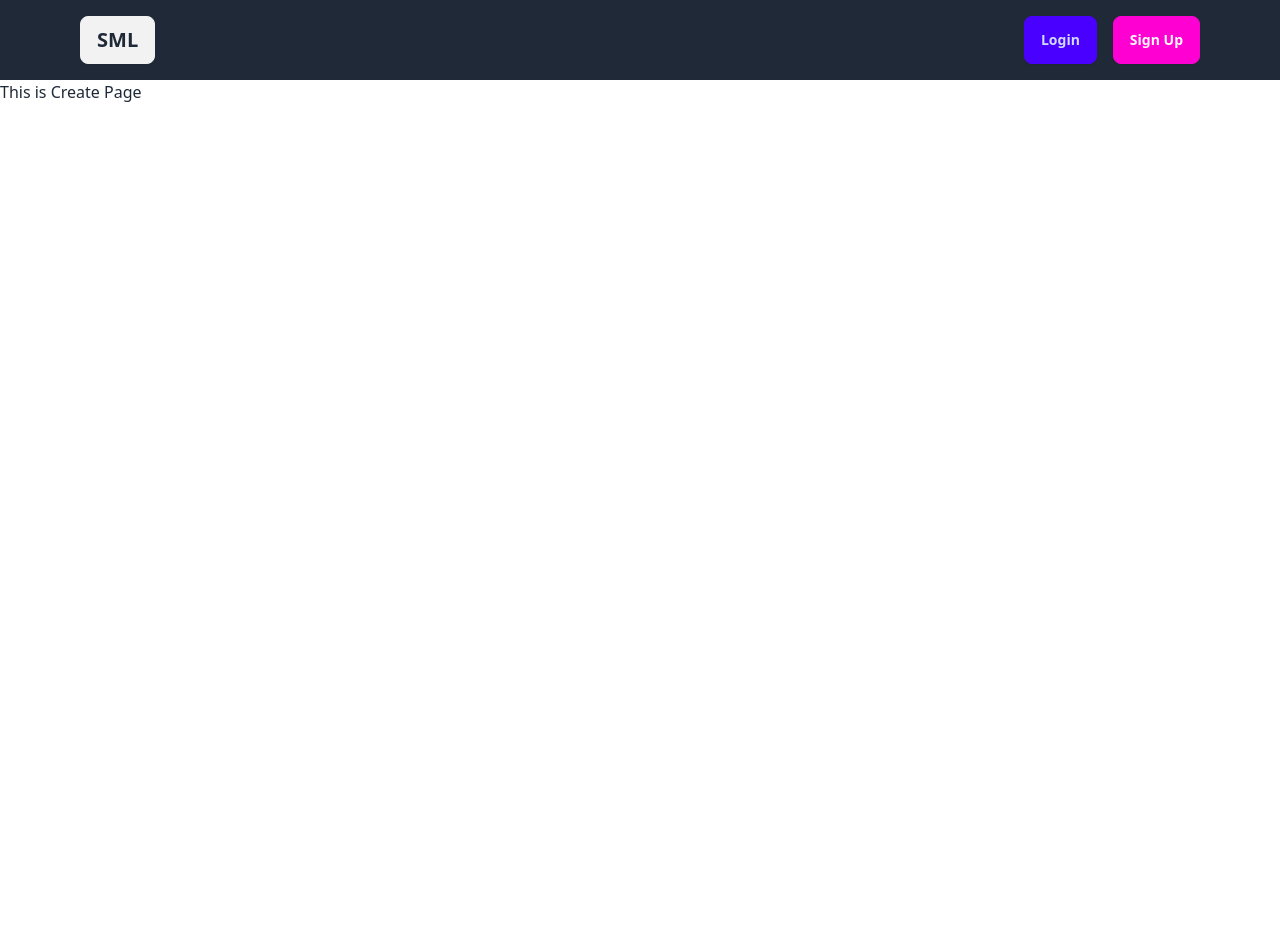
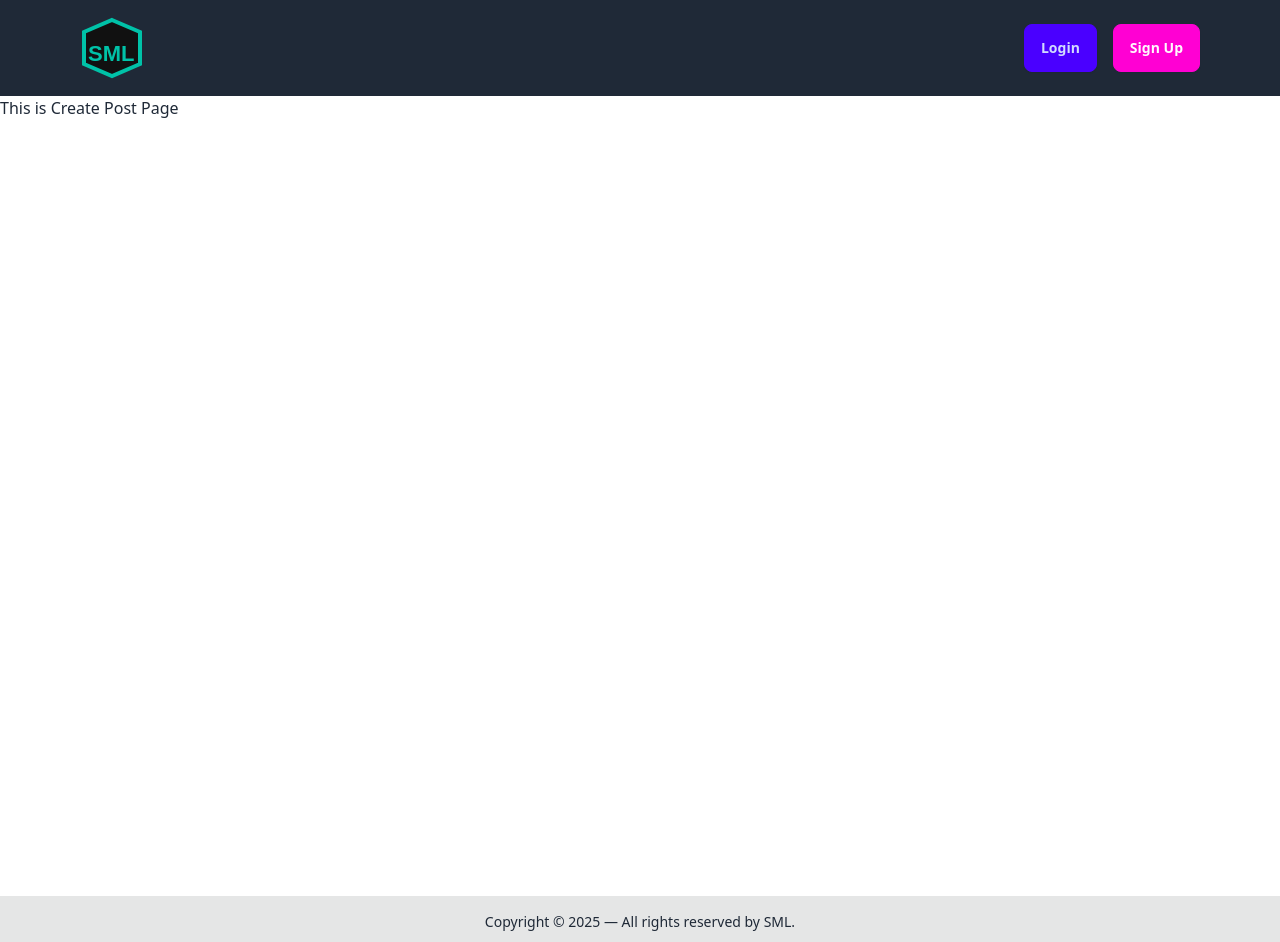
Before and after one commit to qyorie/IAS, a React (Vite) app in the folder frontend/: page /create in a window 1280 px wide. Shown: the top 942 px of the page. Before the commit the page ends 800 px from the top, so only its background shows below. Built offline with nearby package versions, Linux system fonts and the light colour scheme.

Commit message:
feat: add footer, management pages, and navbar fixes
- Added footer component
- Added ManageUser and ManagePost pages
- Renamed CreatePage to CreatePost
- Fixed navbar issues

```diff
--- a/frontend/src/App.jsx
+++ b/frontend/src/App.jsx
@@ -1,20 +1,25 @@
 import {Route,  Routes } from 'react-router'
 
 import  Home from "./Pages/Home.jsx"
-import  CreatePage from "./Pages/CreatePage.jsx"
-import  Notedetailpage from "./Pages/Notedetailpage.jsx"
+import  CreatePost from "./Pages/CreatePost.jsx"
+import  ManageUser from "./Pages/ManageUser.jsx"
+import  ManagePost from"./Pages/ManagePost.jsx"
+import Footer from './components/Footer.jsx'
+import Navbar from './components/Navbar.jsx'
 
 
 const App = () => {
   return (
-    <div>
+    <>
+      <Navbar/>
       <Routes>
         <Route path= "/" element ={<Home/>} />
-        <Route path= "/create" element ={<CreatePage/>} />
-        <Route path= "/note/:id" element ={<Notedetailpage/>} />
-
+        <Route path= "/create" element ={<CreatePost/>} />
+        <Route path= "/manageusers" element ={<ManageUser/>} />
+        <Route path= "/manageposts" element ={<ManagePost/>} />
       </Routes>
-    </div>
+      <Footer/>
+    </>
   )
 }
 
--- a/frontend/src/Pages/CreatePage.jsx
+++ /dev/null
@@ -1,12 +0,0 @@
-import Navbar from "../components/Navbar"
-
-const CreatePage = () => {
-  return (
-    <>
-      <Navbar />
-      <h1>This is Create Page</h1>
-    </>
-  )
-}
-
-export default CreatePage
--- /dev/null
+++ b/frontend/src/Pages/CreatePost.jsx
@@ -0,0 +1,9 @@
+const CreatePost = () => {
+  return (
+    <div className="min-h-screen">
+      <h1>This is Create Post Page</h1>
+    </div>
+  )
+}
+
+export default CreatePost
--- a/frontend/src/Pages/Home.jsx
+++ b/frontend/src/Pages/Home.jsx
@@ -1,8 +1,7 @@
-import  Navbar from "../components/Navbar"
+
 const Home = () => {
   return (
     <div className="min-h-screen">
-      <Navbar/>
       <h1>this is homepage</h1>
     </div>
   )
--- /dev/null
+++ b/frontend/src/Pages/ManagePost.jsx
@@ -0,0 +1,11 @@
+import React from 'react';
+
+const ManagePost = () => {
+  return (
+    <div className="min-h-screen">
+      <h1>This is Manage Post Page</h1>
+    </div>
+  );
+}
+
+export default ManagePost;
--- /dev/null
+++ b/frontend/src/Pages/ManageUser.jsx
@@ -0,0 +1,11 @@
+import React from 'react';
+
+const ManageUser = () => {
+  return (
+    <div className="min-h-screen">
+      <h1>This is Admin Manage User Page</h1>
+    </div>
+  )
+}
+
+export default ManageUser;
--- a/frontend/src/Pages/Notedetailpage.jsx
+++ /dev/null
@@ -1,9 +0,0 @@
-const Notedetailpage = () => {
-  return (
-    <div>
-      Post ni Idol
-    </div>
-  )
-}
-
-export default Notedetailpage;
--- /dev/null
+++ b/frontend/src/components/Footer.jsx
@@ -0,0 +1,16 @@
+import React from 'react';
+
+const Footer = () => {
+  return (
+    <>
+      <footer className="footer sm:footer-horizontal footer-center bg-base-300 text-base-content p-4">
+        <aside>
+          <p>Copyright © {new Date().getFullYear()} — All rights reserved by SML.</p>
+          <p>Created by BSCS-3A Group 2.</p>
+        </aside>
+      </footer>
+    </>
+  );
+}
+
+export default Footer;
--- a/frontend/src/components/Navbar.jsx
+++ b/frontend/src/components/Navbar.jsx
@@ -1,30 +1,3 @@
-// import { Link } from 'react-router';
-// import { Plus, LogIn } from 'lucide-react';
-
-// const Navbar = () => {
-//   return (
-//     <nav className="border-b bg-neutral">
-//       <div className="mx-auto max-w-6xl p-4">
-//         <div className="flex items-center justify-between">
-//           <h1 className="btn btn-ghost text-xl">SML</h1>
-//           <div className="flex items-center gap-4">
-//             <Link to={"/create"} className="btn btn-primary rounded-full">
-//               <Plus className="size-5"/>
-//               <span>Create a Post</span>
-//             </Link>
-//             <Link to={"/create"} className="btn rounded-full">
-//               <LogIn className="size-5"/>
-//               <span>login/register</span>
-//             </Link>
-//           </div>
-//         </div>
-//       </div>
-//     </nav>
-//   );
-// }
-
-// export default Navbar;
-
 import React, { useState } from 'react';
 import { Link, useNavigate } from 'react-router-dom';
 import LoginModal from './LoginModal.jsx';
@@ -49,22 +22,32 @@ const Navbar = () => {
       <nav className="bg-gray-800 text-white">
         <div className="mx-auto max-w-6xl p-4">
           <div className="flex items-center justify-between">
-            <h1 className="btn text-xl font-semibold">SML</h1>
+            {role === 'admin' ? (
+              <>
+                <Link to="/"><img src="/logo.svg" alt="Company Logo"/></Link>
+              </>
+            ) : (
+              <>
+                <Link to="/"><img src="/logo.svg" alt="Company Logo"></img></Link>
+              </>
+            )}
+
             <div className="space-x-4">
 
               {role === 'user' && (
                 <>
                   <Link to="/" className="hover:text-blue-400">Home</Link>
                   <Link to="/create" className="hover:text-blue-400">Create Post</Link>
-                  <Link to="/manage" className="hover:text-blue-400">Manage Posts</Link>
+                  <Link to="/manageposts" className="hover:text-blue-400">Manage Posts</Link>
                 </>
               )}
 
               {role === 'admin' && (
                 <>
                   <Link to="/" className="hover:text-blue-400">Home</Link>
-                  <Link to="/manage" className="hover:text-blue-400">Manage Posts</Link>
-                  <Link to="/users" className="hover:text-blue-400">Manage Users</Link>
+                  <Link to="/create" className="hover:text-blue-400">Create Post</Link>
+                  <Link to="/manageposts" className="hover:text-blue-400">Manage Posts</Link>
+                  <Link to="/manageusers" className="hover:text-blue-400">Manage Users</Link>
                 </>
               )}
 
@@ -83,7 +66,7 @@ const Navbar = () => {
                   Logout
                 </button>
               )}
-              </div>
+            </div>
           </div>
         </div>
       </nav>
```
